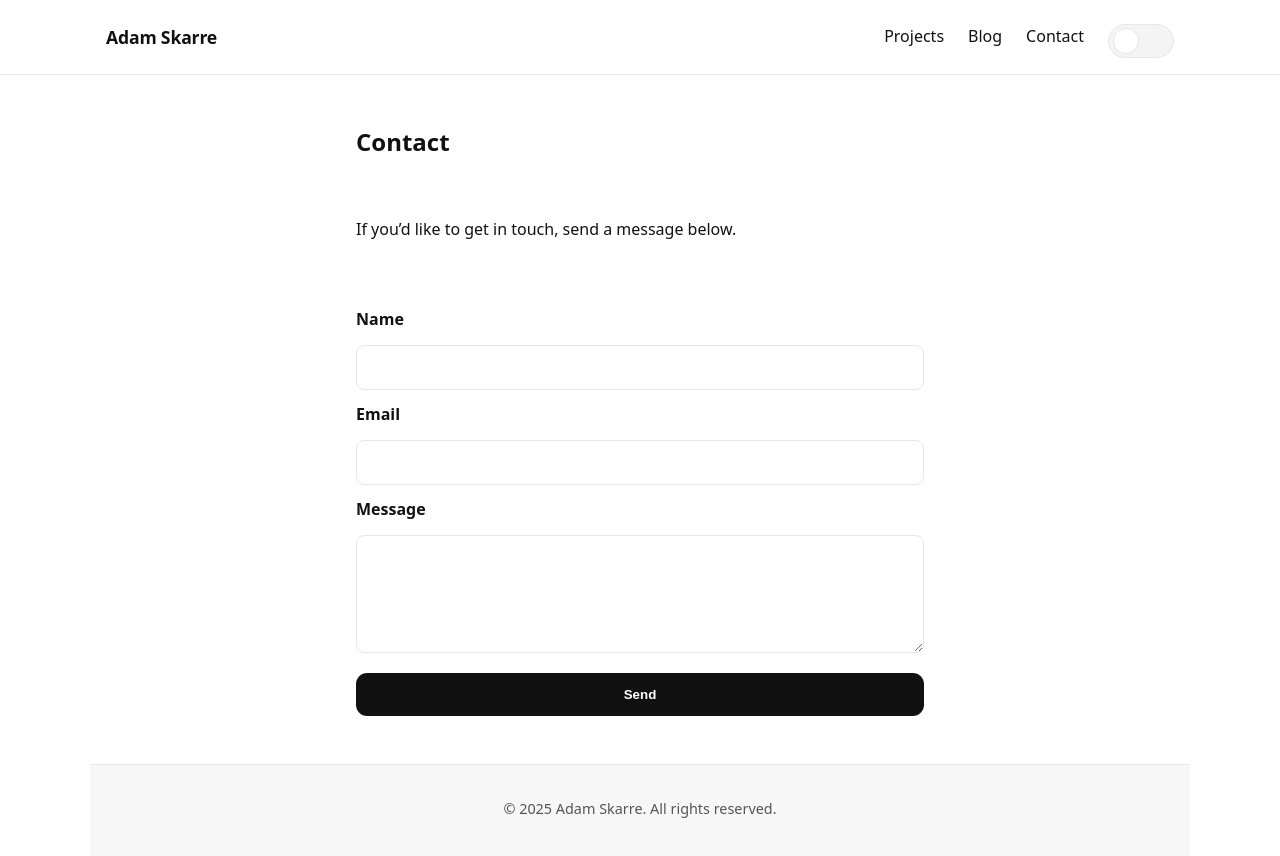
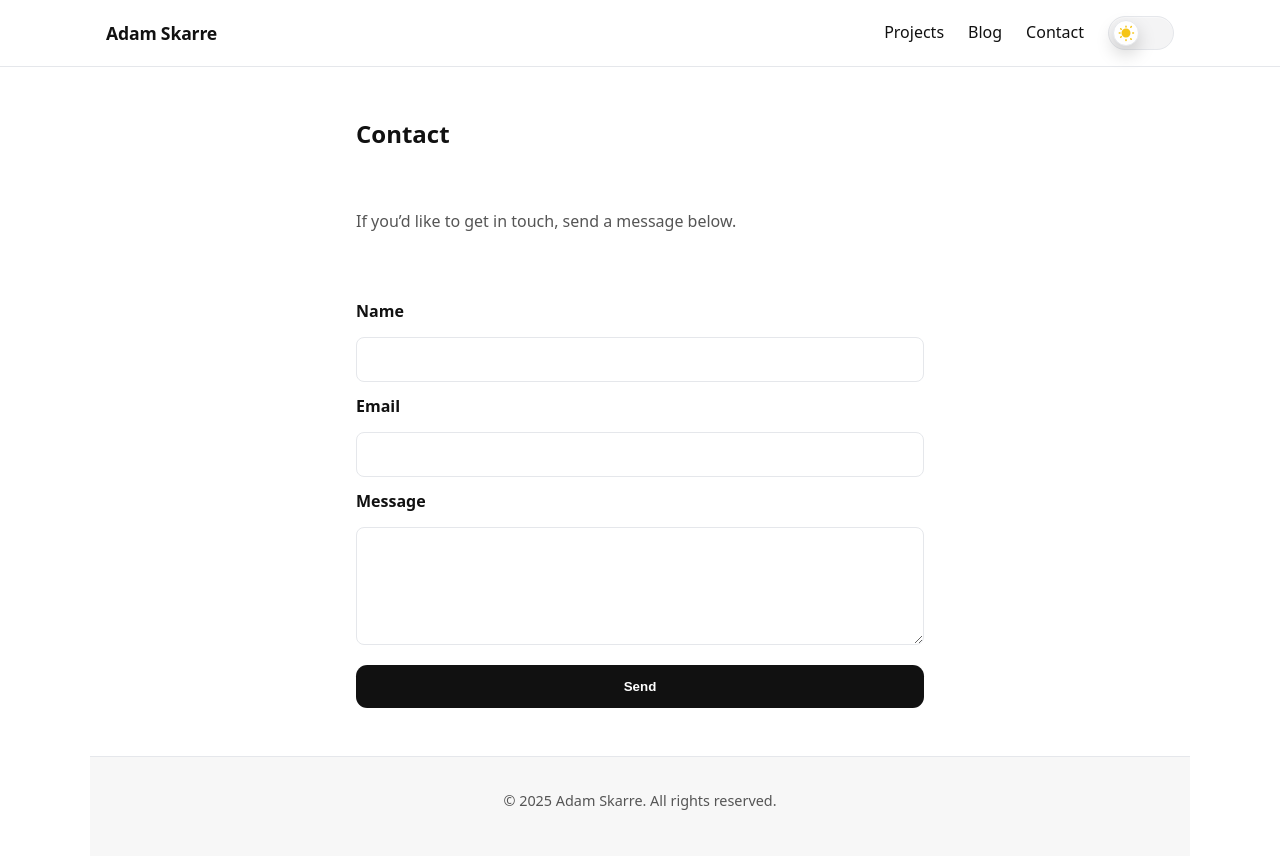
Before and after one commit to Adam-Skarre/adamskarre.com, a plain HTML site: page contact.html in a window 1280 px wide. Drawn offline with Linux system fonts and the light colour scheme.

Commit message:
Align contact page styles with Laboratory theme
Updated theme variables and styles to match Laboratory design. Improved theme toggle button structure and accessibility.

```diff
--- a/contact.html
+++ b/contact.html
@@ -7,13 +7,14 @@
   <link rel="stylesheet" href="style.css" />
 
   <style>
-    /* --- THEME VARIABLES (same as other pages) --- */
+    /* --- THEME VARIABLES (match Laboratory) --- */
     :root {
       --bg: #ffffff;
       --text: #111111;
       --muted: #555;
       --card: #f4f4f5;
       --border: #e5e7eb;
+      --shadow: 0 10px 30px rgba(0,0,0,0.08);
     }
 
     [data-theme="dark"] {
@@ -22,6 +23,7 @@
       --muted: #9ca3af;
       --card: #1c1f26;
       --border: #2a2f3a;
+      --shadow: 0 12px 40px rgba(0,0,0,0.35);
     }
 
     body {
@@ -33,13 +35,14 @@
 
     a { color: inherit; text-decoration: none; }
 
-    /* --- NAV --- */
+    /* --- NAV (match Laboratory) --- */
     header {
       position: sticky;
       top: 0;
       background: var(--bg);
       border-bottom: 1px solid var(--border);
       z-index: 100;
+      backdrop-filter: saturate(140%) blur(10px);
     }
 
     .nav {
@@ -62,14 +65,16 @@
       align-items: center;
     }
 
-    /* --- TOGGLE --- */
+    /* --- THEME TOGGLE (EXACT match to Laboratory) --- */
     .theme-switch {
       width: 66px;
       height: 34px;
       border-radius: 999px;
       border: 1px solid var(--border);
       background: var(--card);
+      position: relative;
       cursor: pointer;
+      box-shadow: inset 0 1px 0 rgba(255,255,255,0.35);
       display: inline-flex;
       align-items: center;
       padding: 4px;
@@ -81,6 +86,8 @@
       border-radius: 999px;
       background: var(--bg);
       border: 1px solid var(--border);
+      box-shadow: 0 8px 18px rgba(0,0,0,0.18);
+      transform: translateX(0);
       transition: transform 220ms ease;
       display: grid;
       place-items: center;
@@ -88,9 +95,22 @@
 
     [data-theme="dark"] .theme-knob { transform: translateX(32px); }
 
-    .icon-sun, .icon-moon { display: none; font-size: 14px; }
+    .icon-sun, .icon-moon {
+      width: 18px;
+      height: 18px;
+      display: none;
+    }
+
     [data-theme="light"] .icon-sun { display: block; }
-    [data-theme="dark"] .icon-moon { display: block; }
+    [data-theme="dark"]  .icon-moon { display: block; }
+
+    .icon-sun svg { fill: #f5c518; }
+    .icon-moon svg { fill: #cfd6e6; }
+
+    .theme-switch:focus-visible {
+      outline: 2px solid rgba(47,111,235,0.55);
+      outline-offset: 3px;
+    }
 
     /* --- PAGE --- */
     main {
@@ -99,7 +119,8 @@
       padding: 3rem 1rem;
     }
 
-    h2 { margin-bottom: 1rem; }
+    h2 { margin: 0 0 1rem 0; }
+    p { margin: 0; color: var(--muted); line-height: 1.6; }
 
     form {
       display: grid;
@@ -120,7 +141,7 @@
 
     textarea { resize: vertical; }
 
-    button {
+    button[type="submit"] {
       margin-top: 0.5rem;
       padding: 0.9rem;
       border-radius: 0.7rem;
@@ -151,15 +172,24 @@
       <div class="nav-left">
         <a href="index.html">Adam Skarre</a>
       </div>
+
       <nav class="nav-right">
         <a href="projects.html">Projects</a>
         <a href="blog.html">Blog</a>
         <a href="contact.html">Contact</a>
 
-        <button class="theme-switch" id="themeToggle" aria-label="Toggle theme">
+        <button class="theme-switch" id="themeToggle" type="button" aria-label="Toggle theme">
           <span class="theme-knob">
-            <span class="icon-sun">☀</span>
-            <span class="icon-moon">🌙</span>
+            <span class="icon-sun" aria-hidden="true">
+              <svg viewBox="0 0 24 24">
+                <path d="M12 18a6 6 0 1 0 0-12 6 6 0 0 0 0 12Zm0-16a1 1 0 0 1 1 1v1a1 1 0 1 1-2 0V3a1 1 0 0 1 1-1Zm0 18a1 1 0 0 1 1 1v1a1 1 0 1 1-2 0v-1a1 1 0 0 1 1-1ZM4.22 5.64a1 1 0 0 1 1.41 0l.7.7A1 1 0 1 1 4.92 7.76l-.7-.7a1 1 0 0 1 0-1.41Zm13.45 13.45a1 1 0 0 1 1.41 0l.7.7a1 1 0 0 1-1.41 1.41l-.7-.7a1 1 0 0 1 0-1.41ZM2 12a1 1 0 0 1 1-1h1a1 1 0 1 1 0 2H3a1 1 0 0 1-1-1Zm18 0a1 1 0 0 1 1-1h1a1 1 0 1 1 0 2h-1a1 1 0 0 1-1-1ZM4.22 18.36a1 1 0 0 1 0-1.41l.7-.7a1 1 0 1 1 1.41 1.41l-.7.7a1 1 0 0 1-1.41 0Zm13.45-13.45a1 1 0 0 1 0-1.41l.7-.7a1 1 0 1 1 1.41 1.41l-.7.7a1 1 0 0 1-1.41 0Z"/>
+              </svg>
+            </span>
+            <span class="icon-moon" aria-hidden="true">
+              <svg viewBox="0 0 24 24">
+                <path d="M21.64 13a1 1 0 0 0-1.06-.27 8 8 0 0 1-10.31-10.3A1 1 0 0 0 9 1.36 10 10 0 1 0 22.64 14a1 1 0 0 0-1-.99ZM12 20a8 8 0 0 1-3.52-15.2 10 10 0 0 0 10.72 10.72A7.99 7.99 0 0 1 12 20Z"/>
+              </svg>
+            </span>
           </span>
         </button>
       </nav>
@@ -190,8 +220,10 @@
   </footer>
 
   <script>
+    /* ---------- Theme toggle (same as Laboratory) ---------- */
     const html = document.documentElement;
     const toggle = document.getElementById("themeToggle");
+
     const savedTheme = localStorage.getItem("theme");
     if (savedTheme) html.setAttribute("data-theme", savedTheme);
 
```
